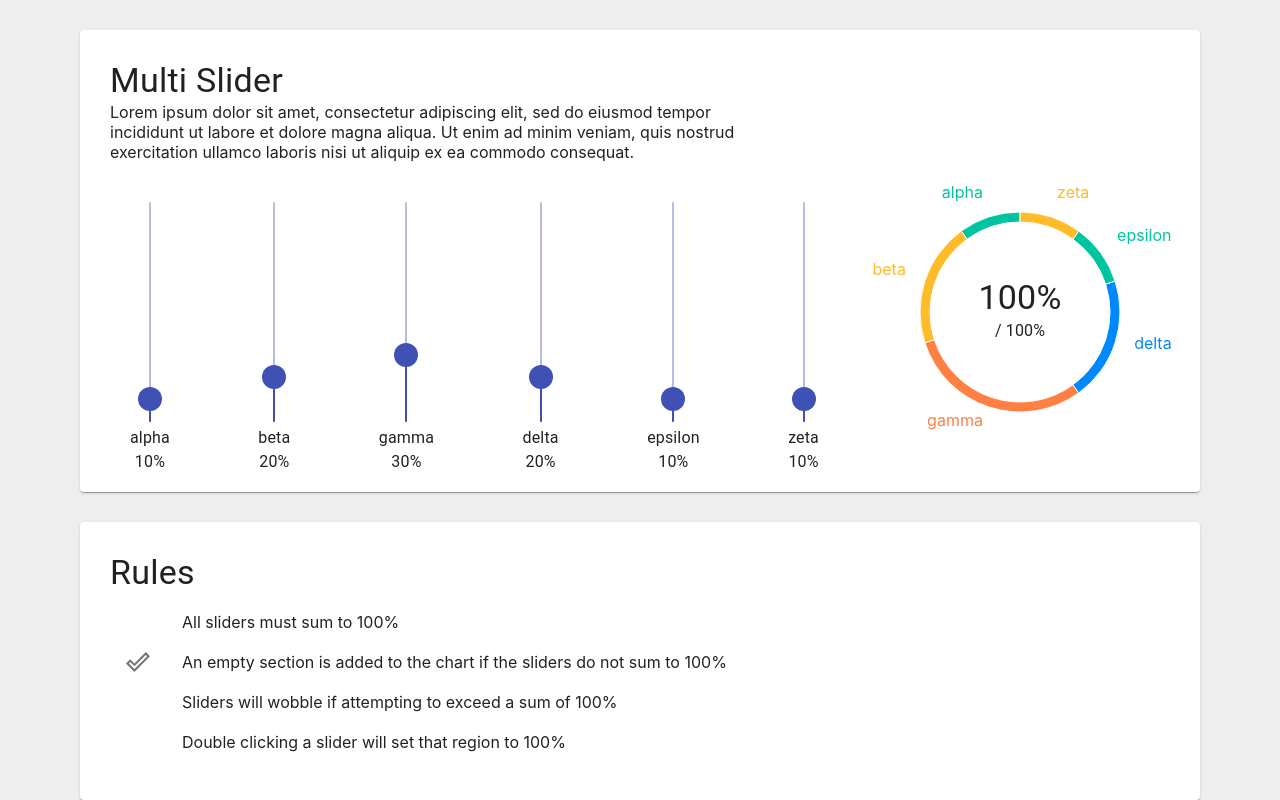
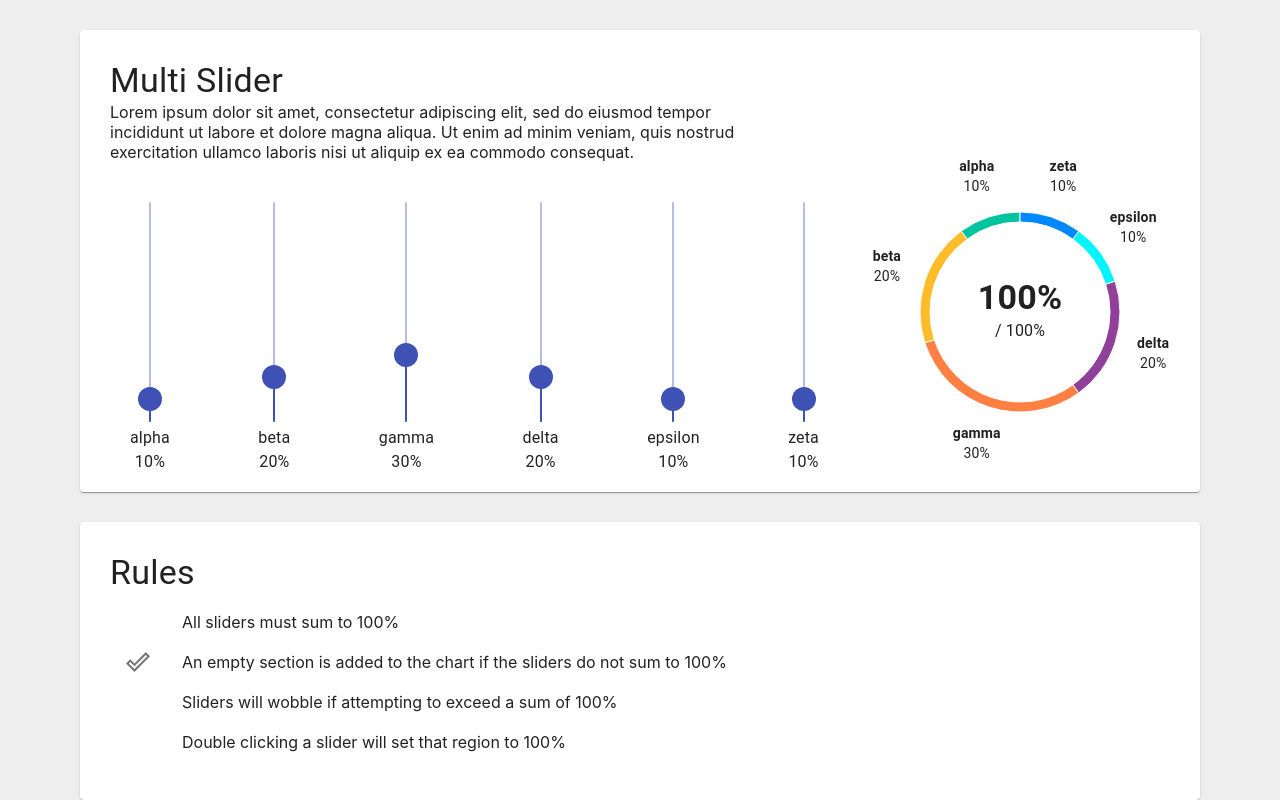
Before and after one commit to addisonbgross/multi-slider-prototype, a React (Create React App) app: page / in a window 1280 px wide. Built offline with nearby package versions, Linux system fonts and the light colour scheme.

Commit message:
feat: add chart labels

```diff
--- a/src/components/MultiSlider/index.js
+++ b/src/components/MultiSlider/index.js
@@ -16,9 +16,22 @@ import ListItemIcon from '@material-ui/core/ListItemIcon';
 
 import useStyles from './styles';
 
-const COLORS = ['#0088FE', '#00C49F', '#FFBB28', '#FF8042'];
+const COLORS = [
+  '#0088FE',
+  '#00C49F',
+  '#FFBB28',
+  '#FF8042',
+  '#904098',
+  '#00F6FF',
+];
 
-export default function MultiSlider({data, onChange, onDoubleClick, sliderAtLimit, rules}) {
+export default function MultiSlider({
+  data,
+  onChange,
+  onDoubleClick,
+  sliderAtLimit,
+  rules,
+}) {
   const classes = useStyles();
 
   const currentTotal = Object.values(data).reduce(
@@ -31,9 +44,23 @@ export default function MultiSlider({data, onChange, onDoubleClick, sliderAtLimi
   }));
   chartData.unshift({name: '', value: 1 - currentTotal});
 
-  const getChartLabel = ({index}) => {
-    if (chartData[index].value > 0) {
-      return chartData[index].name;
+  const getChartLabel = ({cy, midAngle, outerRadius, percent, index}) => {
+    if (index !== 0 && chartData[index].value > 0) {
+      const RADIAN = Math.PI / 180;
+      const radius = outerRadius * 1.4;
+      const x = radius * Math.cos(-midAngle * RADIAN);
+      const y = cy * 0.85 + radius * Math.sin(-midAngle * RADIAN);
+      const value = Math.trunc(percent * 100);
+      return (
+        <foreignObject x={x} y={y} className={classes.chartLabelWrapper}>
+          <div
+            xmlns="http://www.w3.org/1999/xhtml"
+            className={classes.chartLabel}>
+            <Typography variant="body2">{chartData[index].name}</Typography>
+            <Typography variant="body2">{value + '%'}</Typography>
+          </div>
+        </foreignObject>
+      );
     }
   };
 
--- a/src/components/MultiSlider/styles.js
+++ b/src/components/MultiSlider/styles.js
@@ -71,6 +71,24 @@ export default makeStyles(theme => ({
     height: 70,
     marginLeft: -45,
     marginTop: -35,
+
+    '& > h4': {
+      fontWeight: 'bold',
+    }
+  },
+  chartLabelWrapper: {
+    pointerEvents: 'none', // to prevent labels from blocking clicks on the rightmost slider
+    overflow: 'visible',
+    width: '100%',
+    height: '100%',
+    '& *': {
+      textAlign: 'center',
+    },
+  },
+  chartLabel: {
+    '& > p:first-child': {
+      fontWeight: 'bold',
+    },
   },
   rules: {
     '& > *': {
```
